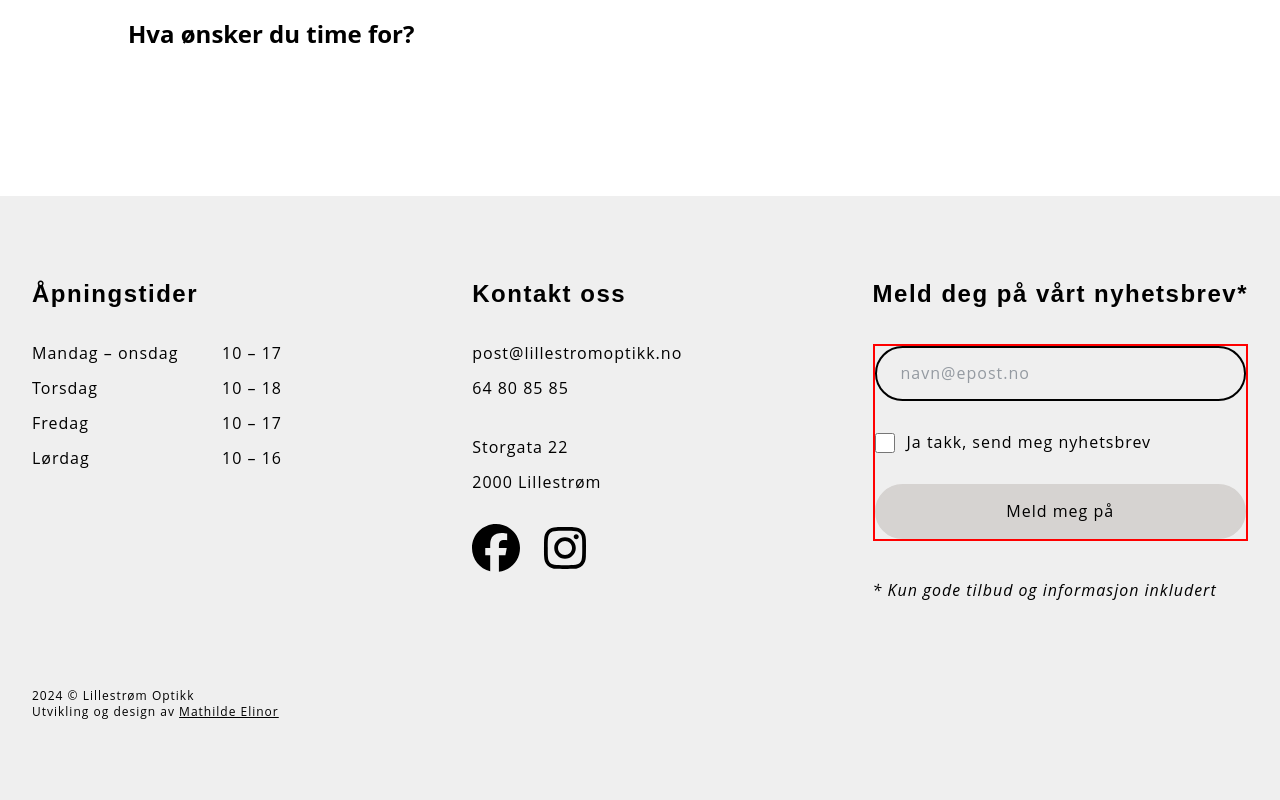
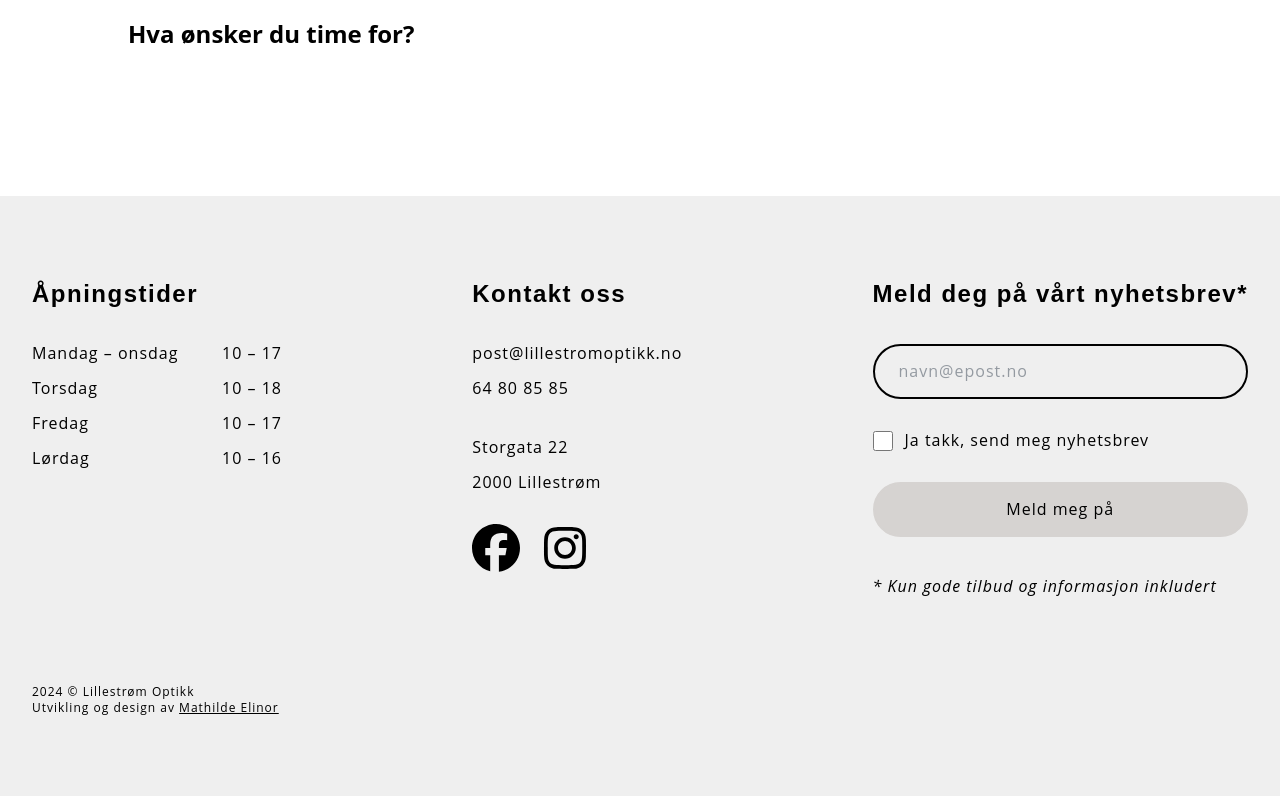
Before and after one commit to mathildeew/lillestromoptikk, a React (Vite) app: page /timebestilling in a window 1280 px wide. Shown: the part 681-1481 px from the top of the page. Built offline with nearby package versions, Linux system fonts and the light colour scheme; no server answers; a web font is replaced by a local one.

Commit message:
adds form validation and error message

```diff
--- a/src/components/Newsletter/index.jsx
+++ b/src/components/Newsletter/index.jsx
@@ -1,29 +1,20 @@
 import { useRef, useState } from "react";
 import emailjs from "@emailjs/browser";
-import { FontAwesomeIcon } from "@fortawesome/react-fontawesome";
-import { faArrowRightLong, faCheck } from "@fortawesome/free-solid-svg-icons";
-import { useEffect } from "react";
-import { useCallback } from "react";
 
 export default function Newsletter() {
   const [btnText, setBtnText] = useState("Meld meg på");
-  const [formValid, setFormValid] = useState(false);
+  const [isFormValid, setIsFormValid] = useState(false);
+  const [isError, setError] = useState(false);
+  const [disableButton, setDisableButton] = useState(false);
 
-  useEffect(() => {
-    const invalid = document.querySelector("form:invalid");
-
-    if (invalid) {
-      setFormValid(false);
-    } else {
-      setFormValid(true);
-    }
-  }, []);
-
-  console.log(formValid);
+  const handleFormValidity = () => {
+    setIsFormValid(!document.querySelector("form:invalid"));
+  };
 
   const form = useRef();
   const sendEmail = (e) => {
     e.preventDefault();
+    setBtnText("Melder på...");
 
     emailjs
       .sendForm(
@@ -37,10 +28,11 @@ export default function Newsletter() {
           console.log(result.text);
           console.log(e.target);
           setBtnText("Påmeldt!");
+          setDisableButton(true);
         },
         (error) => {
           console.log(error.text);
-          setBtnText("Noe gikk galt!");
+          setError(true);
         }
       );
   };
@@ -49,7 +41,12 @@ export default function Newsletter() {
     <section className="newsletter w-fit">
       <div className="flex flex-col gap-8 ">
         <h3>Meld deg på vårt nyhetsbrev*</h3>
-        <form className="footerGrids" ref={form} onSubmit={sendEmail}>
+        <form
+          className="footerGrids"
+          ref={form}
+          onChange={handleFormValidity}
+          onSubmit={sendEmail}
+        >
           <div className="footerGrids w-full">
             <input
               id="epost"
@@ -65,14 +62,18 @@ export default function Newsletter() {
             </div>
             <button
               value="Send"
+              disabled={disableButton}
               className={`px-4 py-2 rounded-full border-2 transition-all 0.3s ease-in-out ${
-                formValid
-                  ? "text-white  border-white md:bg-kleinBlue"
+                isFormValid
+                  ? "text-white bg-kleinBlue border-kleinBlue"
                   : "border-stone-300 bg-stone-300"
               }`}
             >
               {btnText}
             </button>
+            <p className={`text-red-700 ${!isError && "hidden"}`}>
+              Noe gikk galt, prøv igjen!
+            </p>
           </div>
         </form>
         <p className="italic">* Kun gode tilbud og informasjon inkludert</p>
--- a/src/index.css
+++ b/src/index.css
@@ -108,8 +108,4 @@
   #LogMarChart path {
     fill: white;
   }
-
-  form:invalid {
-    border: 2px solid red;
-  }
 }
```
